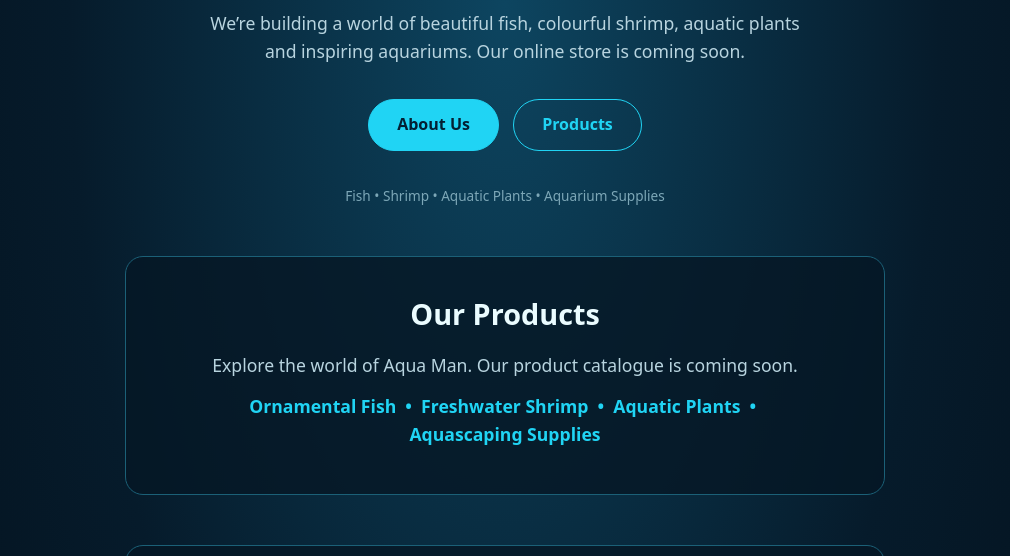
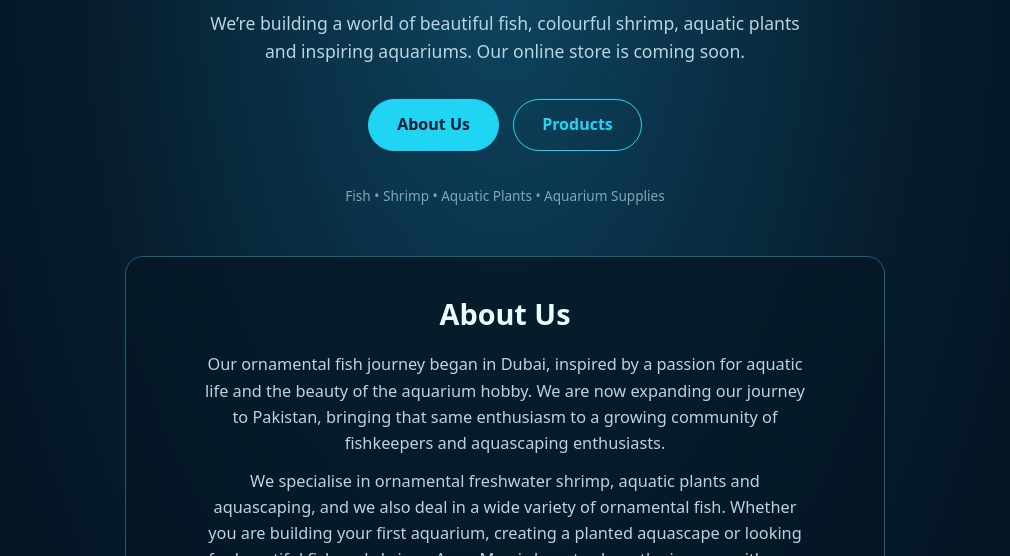
Before and after one commit to athertherealtor2000/athertherealto2000.github.io, a plain HTML site: page index.html in a window 1280 px wide. Shown: the part 244-800 px from the top of the page, without its empty margins (135-1145 px from the left). Drawn offline with Linux system fonts and the light colour scheme.

Commit message:
Keep Products button only; remove catalogue section

```diff
--- a/index.html
+++ b/index.html
@@ -28,11 +28,6 @@ footer{margin-top:34px;color:#7da7b7;font-size:.85rem}
 <a class="button secondary" href="#products">Products</a>
 <footer>Fish • Shrimp • Aquatic Plants • Aquarium Supplies</footer>
 </main>
-<section id="products" aria-labelledby="products-title" style="max-width:760px;margin:0 auto 50px;padding:34px 28px;border:1px solid #1b6077;border-radius:18px;background:#061725cc;text-align:center;scroll-margin-top:24px">
-<h2 id="products-title" style="color:#eafcff;font-size:1.8rem;margin:0 0 14px">Our Products</h2>
-<p>Explore the world of Aqua Man. Our product catalogue is coming soon.</p>
-<p style="color:var(--aqua);font-weight:650">Ornamental Fish &nbsp;•&nbsp; Freshwater Shrimp &nbsp;•&nbsp; Aquatic Plants &nbsp;•&nbsp; Aquascaping Supplies</p>
-</section>
 <section id="about" aria-labelledby="about-title">
 <h2 id="about-title">About Us</h2>
 <p>Our ornamental fish journey began in Dubai, inspired by a passion for aquatic life and the beauty of the aquarium hobby. We are now expanding our journey to Pakistan, bringing that same enthusiasm to a growing community of fishkeepers and aquascaping enthusiasts.</p>
```
